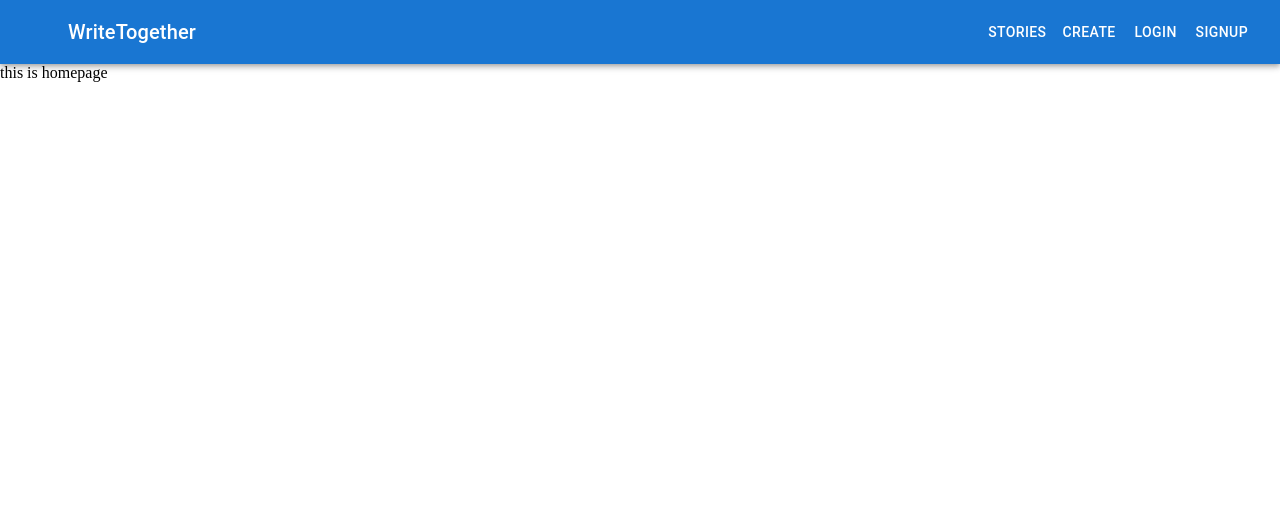
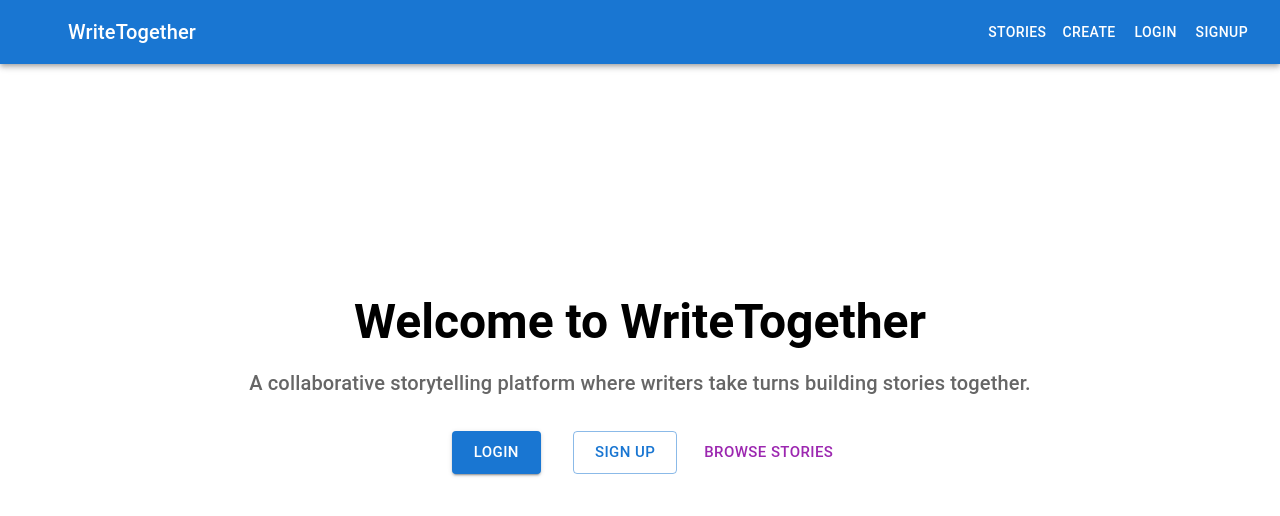
Before and after one commit to ainulmazwan/write-together-react, a React (Vite) app: page / in a window 1280 px wide. Shown: the top 516 px of the page. Built offline with nearby package versions, Linux system fonts and the light colour scheme; some icons are missing.

Commit message:
advance round

```diff
--- a/src/pages/HomePage.jsx
+++ b/src/pages/HomePage.jsx
@@ -1,10 +1,64 @@
+import Box from "@mui/material/Box";
+import Button from "@mui/material/Button";
+import Typography from "@mui/material/Typography";
+import Container from "@mui/material/Container";
+import { useNavigate } from "react-router";
 import Header from "../components/Header";
 
 const HomePage = () => {
+  const navigate = useNavigate();
+
   return (
     <>
       <Header />
-      this is homepage
+      <Container
+        maxWidth="md"
+        sx={{
+          display: "flex",
+          flexDirection: "column",
+          alignItems: "center",
+          justifyContent: "center",
+          textAlign: "center",
+          minHeight: "80vh",
+        }}
+      >
+        <Typography variant="h3" fontWeight="bold" gutterBottom>
+          Welcome to WriteTogether
+        </Typography>
+        <Typography variant="h6" color="text.secondary" sx={{ mb: 4 }}>
+          A collaborative storytelling platform where writers take turns
+          building stories together.
+        </Typography>
+
+        <Box>
+          <Button
+            variant="contained"
+            color="primary"
+            size="large"
+            sx={{ mx: 2 }}
+            onClick={() => navigate("/login")}
+          >
+            Login
+          </Button>
+          <Button
+            variant="outlined"
+            color="primary"
+            size="large"
+            sx={{ mx: 2 }}
+            onClick={() => navigate("/signup")}
+          >
+            Sign Up
+          </Button>
+          <Button
+            variant="text"
+            color="secondary"
+            size="large"
+            onClick={() => navigate("/stories")}
+          >
+            Browse Stories
+          </Button>
+        </Box>
+      </Container>
     </>
   );
 };
--- a/src/pages/StoriesPage.jsx
+++ b/src/pages/StoriesPage.jsx
@@ -92,7 +92,10 @@ const StoriesPage = () => {
 
         {/* 3-column grid for cards */}
         <Grid container spacing={3} sx={{ mx: "auto" }}>
-          {stories.map((story) => (
+          {stories.length === 0 ? (
+            <>no stories yet</>
+          ) : (
+            stories.map((story) => (
               <Grid key={story._id} item xs={12} sm={6} md={4}>
                 <Card>
                   <CardMedia
@@ -122,7 +125,8 @@ const StoriesPage = () => {
                   </CardActions>
                 </Card>
               </Grid>
-          ))}
+            ))
+          )}
         </Grid>
       </Box>
     </>
--- a/src/pages/StoryPage.jsx
+++ b/src/pages/StoryPage.jsx
@@ -4,7 +4,7 @@ import Paper from "@mui/material/Paper";
 import Button from "@mui/material/Button";
 import Container from "@mui/material/Container";
 import Header from "../components/Header";
-import { getStoryById } from "../utils/api_stories";
+import { getStoryById, advanceRound } from "../utils/api_stories";
 import {
   getVotesForSubmission,
   addVote,
@@ -32,15 +32,43 @@ const StoryPage = () => {
   const [voteCounts, setVoteCounts] = useState({});
   const [userVote, setUserVote] = useState(null);
 
-  // get submissions for current round
+  // get story data and submissions for current round
   useEffect(() => {
     getStoryById(id).then((data) => {
       setStory(data);
     });
+
     getSubmissionsForCurrentRound(id).then((data) => {
       setSubmissions(data);
     });
   }, [id, navigate]);
+
+  useEffect(() => {
+    // check if story is not loaded
+    if (!story?.currentRound?.deadline) return;
+
+    const now = new Date();
+    const deadline = new Date(story.currentRound.deadline);
+
+    // if deadline is past, advance round
+    if (now > deadline) {
+      const handleAdvance = async () => {
+        try {
+          await advanceRound(id);
+          // fetch updated data
+          const updatedStory = await getStoryById(story._id);
+          const updatedSubs = await getSubmissionsForCurrentRound(story._id);
+          // set updated data to states
+          setStory(updatedStory);
+          setSubmissions(updatedSubs);
+        } catch (error) {
+          console.error(error);
+        }
+      };
+
+      handleAdvance();
+    }
+  }, [story]); // runs when story is loaded
 
   // check if user already submitted
   useEffect(() => {
@@ -135,7 +163,9 @@ const StoryPage = () => {
           2nd submission shares rank with 1st submission
     */
     if (votes !== lastVoteCount) {
-      lastRank = index + 1;
+      // if previous ranks "share" a rank, make sure that next rank is still logic
+      // (ie. 1, 1, 3 -> first 2 share rank 1, third item is still 3rd place)
+      lastRank = index + 1; // only add to index if this sub doesnt share rank with previous sub
       lastVoteCount = votes;
     }
     return { ...sub, rank: lastRank, votes };
@@ -158,8 +188,6 @@ const StoryPage = () => {
     return;
   };
 
-  console.log(voteCounts);
-
   const handleRemoveVote = async (chapterId) => {
     const userId = currentuser._id;
     await removeVote(userId, chapterId);
@@ -173,6 +201,9 @@ const StoryPage = () => {
     toast.success("Vote removed!");
     return;
   };
+
+  const isHiatus = story.status === "hiatus";
+  const isAuthor = currentuser && currentuser._id === story.author._id;
 
   return (
     <>
@@ -239,12 +270,49 @@ const StoryPage = () => {
             <Typography variant="h5" sx={{ my: 2 }}>
               Current Round: Chapter {story.currentRound.chapterNumber}
             </Typography>
+            {isHiatus ? (
+              <Typography variant="h5" color="error">
+                On Hiatus
+              </Typography>
+            ) : (
               <Typography variant="h5">
                 Votes counted in{" "}
                 {formatDistanceToNow(new Date(story.currentRound.deadline))}
               </Typography>
+            )}
           </Box>
 
+          {isHiatus ? (
+            <>
+              {/* If it's hiatus, hide voting/submission section */}
+              <Typography variant="body1" color="text.secondary" sx={{ mt: 2 }}>
+                This story is currently on hiatus. New submissions and votes are
+                paused.
+              </Typography>
+
+              {/* Author-only controls */}
+              {isAuthor && (
+                <Box sx={{ mt: 3, display: "flex", gap: 2 }}>
+                  <Button
+                    variant="contained"
+                    color="primary"
+                    onClick={() => handleContinueStory(story._id)}
+                  >
+                    Resume Story
+                  </Button>
+                  <Button
+                    variant="outlined"
+                    color="error"
+                    onClick={() => handleEndStory(story._id)}
+                  >
+                    End Story
+                  </Button>
+                </Box>
+              )}
+            </>
+          ) : (
+            <>
+              {/* Normal round voting/submissions UI (your existing code) */}
               <Box
                 sx={{
                   textAlign: "start",
@@ -256,8 +324,9 @@ const StoryPage = () => {
               >
                 {submissions.length !== 0 ? (
                   rankedSubmissions.map((submission) => {
-                const hasVotedThis = userVote?.chapter === submission._id; // if user voted this submission
-                const voteDisabled = userVote && !hasVotedThis; // disable vote button if user did not vote this, but voted something else
+                    const hasVotedThis = userVote?.chapter === submission._id;
+                    const voteDisabled = userVote && !hasVotedThis;
+
                     return (
                       <Box
                         key={submission._id}
@@ -305,16 +374,16 @@ const StoryPage = () => {
                   <>no submissions yet</>
                 )}
               </Box>
+
               <Button
                 disabled={hasSubmitted}
                 variant="contained"
                 color="primary"
                 onClick={() => {
-              // check if user is logged in
                   if (!currentuser) {
-                handleOpenModal(); // show login/signup modal
+                    handleOpenModal();
                   } else {
-                navigate(`/stories/${story._id}/submit`); // go to submission page
+                    navigate(`/stories/${story._id}/submit`);
                   }
                 }}
               >
@@ -322,6 +391,8 @@ const StoryPage = () => {
                   ? "You already have a submission for this round!"
                   : "Submit a Chapter"}
               </Button>
+            </>
+          )}
         </Container>
       </Paper>
     </>
--- a/src/utils/api_stories.js
+++ b/src/utils/api_stories.js
@@ -39,3 +39,9 @@ export async function getStories(genre, sortBy) {
   const response = await axios.get(API_URL + "stories");
   return response.data;
 }
+
+// advance round
+export async function advanceRound(storyId) {
+  const response = await axios.put(API_URL + "stories/advance/" + storyId);
+  return response.data;
+}
```
Lines whose indentation alone changed are shown as unchanged.
